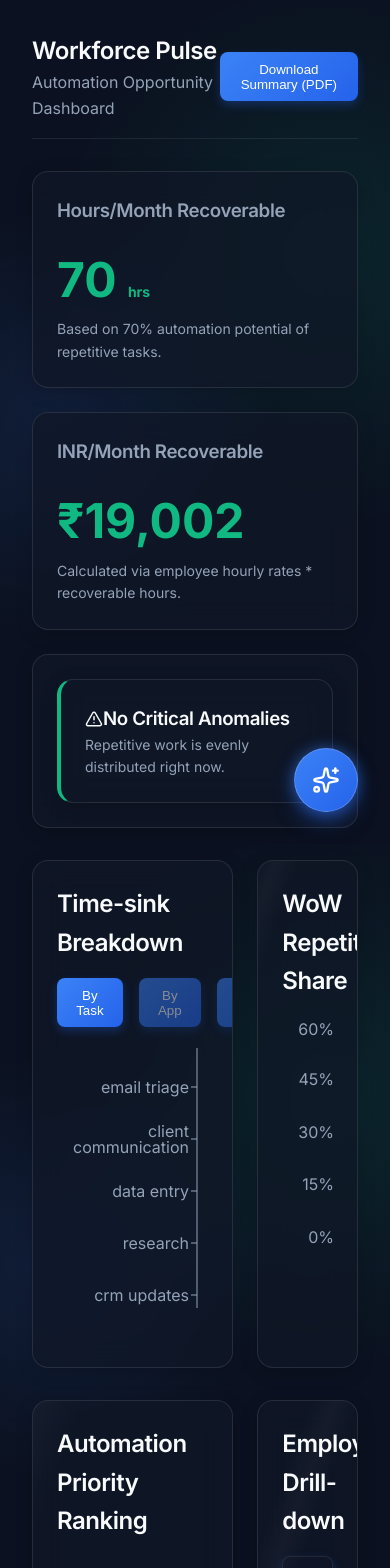
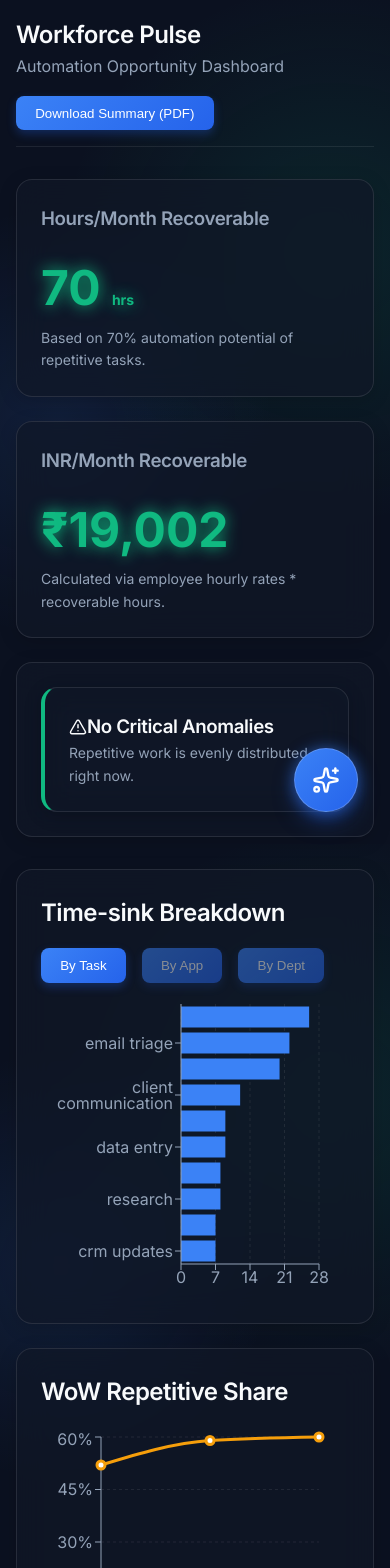
Before and after one commit to Maan0882/workforce-pulse, a Next.js app: page / in a window 390 px wide. Shown: the top 1568 px of the page. Built offline with nearby package versions, Linux system fonts and the light colour scheme.

Commit message:
feat: implement AIAssistant component, integrate into dashboard, and add base CSS styles

```diff
--- a/src/app/globals.css
+++ b/src/app/globals.css
@@ -99,6 +99,12 @@ h1, h2, h3, h4, h5, h6 {
 
 /* Utilities */
 .grid { display: grid; }
+.grid-cols-3 {
+  grid-template-columns: repeat(auto-fit, minmax(300px, 1fr));
+}
+.grid-split {
+  grid-template-columns: 2fr 1fr;
+}
 .flex { display: flex; }
 .items-center { align-items: center; }
 .justify-between { justify-content: space-between; }
@@ -112,6 +118,28 @@ h1, h2, h3, h4, h5, h6 {
 .text-secondary { color: var(--text-secondary); }
 .text-glow {
   text-shadow: 0 0 15px currentColor;
+}
+
+/* Responsive Overrides */
+@media (max-width: 992px) {
+  .grid-split {
+    grid-template-columns: 1fr !important;
+  }
+  .header {
+    flex-direction: column;
+    align-items: flex-start;
+    gap: 1rem;
+  }
+  .container {
+    padding: 1rem;
+  }
+}
+
+@media (max-width: 480px) {
+  .ai-chat-window {
+    width: calc(100vw - 2rem) !important;
+    height: 80vh !important;
+  }
 }
 
 /* Buttons */
--- a/src/components/AIAssistant.tsx
+++ b/src/components/AIAssistant.tsx
@@ -74,7 +74,7 @@ export default function AIAssistant() {
   return (
     <div style={{ position: 'fixed', bottom: '2rem', right: '2rem', zIndex: 50 }} className="no-print">
       {isOpen ? (
-        <div style={{
+        <div className="ai-chat-window" style={{
           width: '380px',
           height: '550px',
           display: 'flex',
--- a/src/components/Dashboard.tsx
+++ b/src/components/Dashboard.tsx
@@ -112,10 +112,10 @@ export default function Dashboard({ initialData }: { initialData: JoinedData })
         </div>
       )}
 
-      <div className="grid" style={{ gridTemplateColumns: 'repeat(auto-fit, minmax(300px, 1fr))', gap: '1.5rem', marginBottom: '2rem' }}>
+      <div className="grid grid-cols-3" style={{ gap: '1.5rem', marginBottom: '2rem' }}>
         <div className="glass-panel">
           <h3 className="text-secondary mb-4">Hours/Month Recoverable</h3>
-          <div className="text-2xl" style={{ fontSize: '3rem', fontWeight: 'bold', color: 'var(--success-color)' }}>
+          <div className="text-2xl text-glow" style={{ fontSize: '3rem', fontWeight: 'bold', color: 'var(--success-color)' }}>
             {recoverableHours.toLocaleString()} <span className="text-sm">hrs</span>
           </div>
           <p className="text-sm text-secondary mt-2">
@@ -124,7 +124,7 @@ export default function Dashboard({ initialData }: { initialData: JoinedData })
         </div>
         <div className="glass-panel">
           <h3 className="text-secondary mb-4">INR/Month Recoverable</h3>
-          <div className="text-2xl" style={{ fontSize: '3rem', fontWeight: 'bold', color: 'var(--success-color)' }}>
+          <div className="text-2xl text-glow" style={{ fontSize: '3rem', fontWeight: 'bold', color: 'var(--success-color)' }}>
             ₹{recoverableINR.toLocaleString()}
           </div>
           <p className="text-sm text-secondary mt-2">
@@ -137,7 +137,7 @@ export default function Dashboard({ initialData }: { initialData: JoinedData })
         </div>
       </div>
 
-      <div className="grid" style={{ gridTemplateColumns: '2fr 1fr', gap: '1.5rem', marginBottom: '2rem' }}>
+      <div className="grid grid-split" style={{ gap: '1.5rem', marginBottom: '2rem' }}>
         <div className="glass-panel">
           <h2 className="mb-4">Time-sink Breakdown</h2>
           <TimeSinkChart activities={filteredActivities} onFilterClick={handleFilterClick} />
@@ -148,7 +148,7 @@ export default function Dashboard({ initialData }: { initialData: JoinedData })
         </div>
       </div>
 
-      <div className="grid" style={{ gridTemplateColumns: '2fr 1fr', gap: '1.5rem' }}>
+      <div className="grid grid-split" style={{ gap: '1.5rem' }}>
         <div className="glass-panel">
           <h2 className="mb-4">Automation Priority Ranking</h2>
           <AutomationRanking activities={filteredActivities} initialData={initialData} />
```
